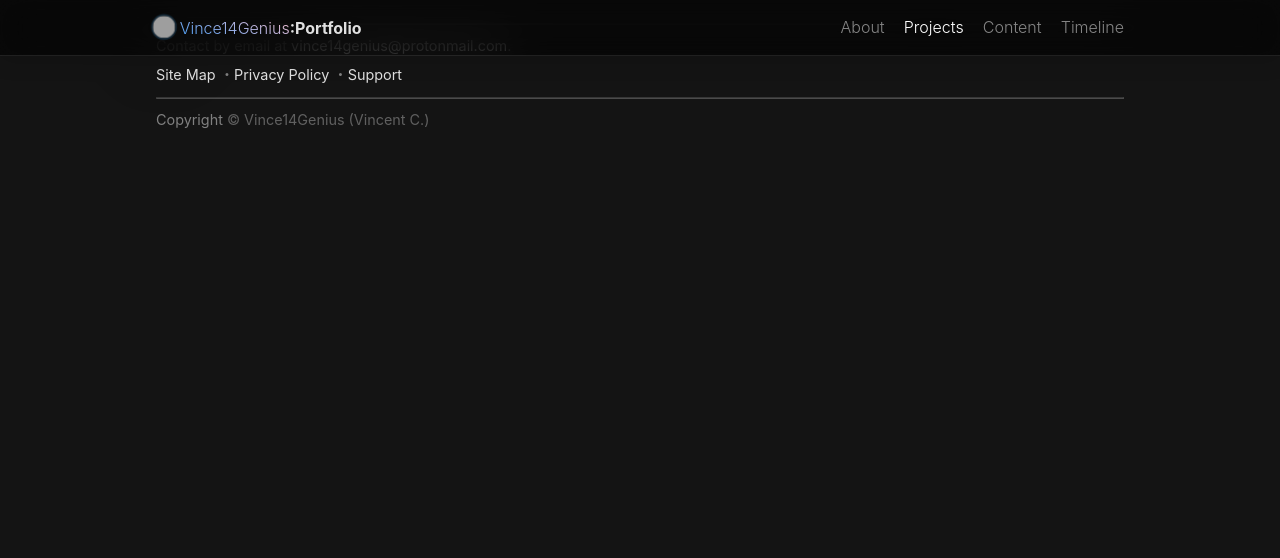
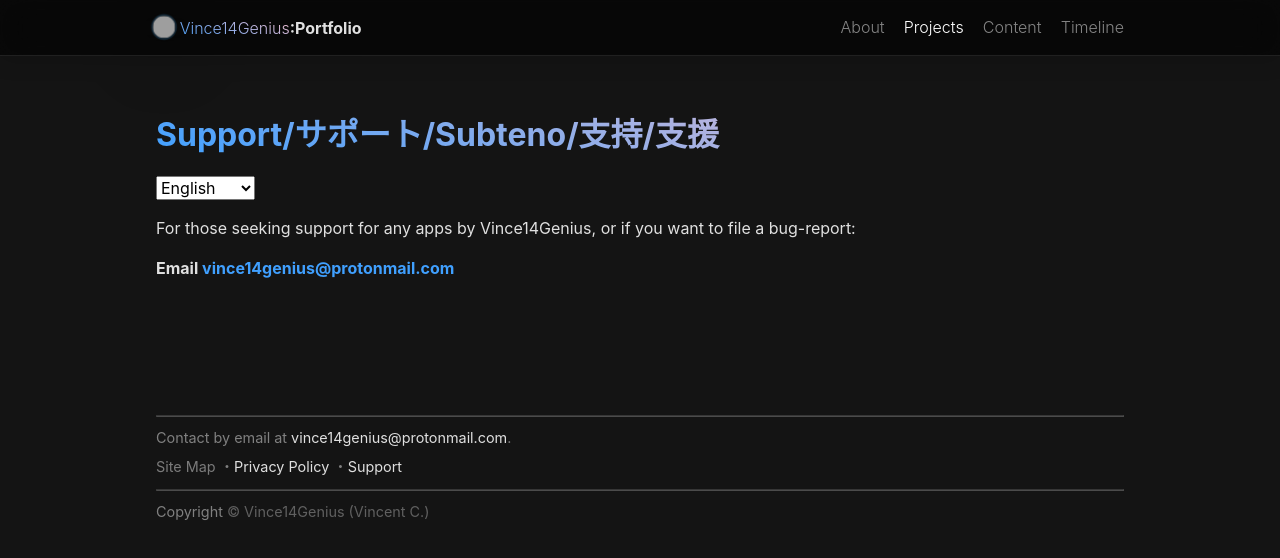
Before and after one commit to Vince14Genius/Vince14Genius.github.io, a React (Create React App) app: page /support in a window 1280 px wide. Shown: the top 558 px of the page. Built offline with nearby package versions, Linux system fonts and the light colour scheme; grey boxes are pictures that could not be loaded.

Commit message:
added the privacy policy and support pages

```diff
--- a/src/App.tsx
+++ b/src/App.tsx
@@ -1,6 +1,5 @@
 import React from 'react';
 import 'normalize.css';
-import logo from './logo.svg';
 import 'react-router-dom';
 import './App.css';
 import { Route, Routes, BrowserRouter as Router } from 'react-router-dom';
@@ -9,6 +8,8 @@ import Footer from './components/Footer/Footer';
 
 import Index from './pages';
 import Projects from './pages/projects/projects';
+import Support from './pages/support';
+import PrivacyPolicy from './pages/privacy-policy';
 
 function App() {
   return (
@@ -18,6 +19,8 @@ function App() {
         <Routes>
           <Route index element={<Index />} />
           <Route path="projects" element={<Projects />} />
+          <Route path="support" element={<Support />} />
+          <Route path="privacy-policy" element={<PrivacyPolicy />} />
         </Routes>
         <Footer />
       </Router>
--- a/src/components/Footer/Footer.tsx
+++ b/src/components/Footer/Footer.tsx
@@ -12,7 +12,7 @@ function Footer() {
           Contact by email at <a className="footer-link" href="mailto:vince14genius@protonmail.com">vince14genius@protonmail.com</a>.
         </p>
         <p className="footer-normal compact-line-height">
-          <Link to="/site-map" className="footer-link">Site Map</Link> ・
+          <Link to="/site-map" className="footer-link link-disabled">Site Map</Link> ・
           <Link to="/privacy-policy" className="footer-link">Privacy Policy</Link> ・
           <Link to="/support" className="footer-link">Support</Link></p>
         <hr className="footer-hr"/>
--- /dev/null
+++ b/src/pages/privacy-policy.tsx
@@ -0,0 +1,29 @@
+import React from 'react';
+
+function PrivacyPolicy() {
+  return (
+    <main id="main-content">
+      <div className="nav-aligned-width-wrapper">
+        <h1 className="text-fancy">Privacy Policy</h1>
+        <p>This privacy policy applies to...</p>
+        <ul>
+          <li>the apps/games "IPA Phonetic Keyboard", "Check Splitter: Divide!", and "Dynamic Dungeon!" available on the iOS
+            App Store</li>
+          <li>this website, <a href="https://vince14genius.github.io">vince14genius.github.io</a>, a static website hosted on
+            GitHub Pages</li>
+        </ul>
+        <p><em>Last updated February 1, 2024</em></p>
+
+        <ul>
+          <li>
+            This privacy policy is very simple: there is no collection or remote storage of any user data in any way or form.
+            In fact, the projects that this privacy policy applies to do not transmit any data to any backend servers at all.
+          </li>
+        </ul>
+
+      </div>
+    </main>
+  );
+}
+
+export default PrivacyPolicy;
--- /dev/null
+++ b/src/pages/support.tsx
@@ -0,0 +1,49 @@
+import React from 'react';
+import { useState } from 'react';
+
+function Support() {
+  const [lang, setLang] = useState("en")
+
+  let supportParagraph = <p className="multilang" lang="en">For those seeking support for any apps by Vince14Genius, or if you want to file a bug-report:</p>;
+  switch(lang) {
+    case("ja"):
+      supportParagraph = <p className="multilang" lang="ja">Vince14Geniusが開発したアプリに関するサポート・バグ報告・お問い合わせは下記メイルアドレス宛てにご連絡いただけます：</p>;
+      break;
+    case("eo"):
+      supportParagraph = <p className="multilang" lang="eo">Se vi bezonas subtenon por programetoj de Vince14Genius, aŭ se vi volas sendi cimo-raportojn:</p>;
+      break;
+    case("zh-Hans"):
+      supportParagraph = <p className="multilang" lang="zh-Hans">在使用 Vince14Genius 的 App 时遇到问题可联系以下邮箱：</p>;
+      break;
+    case("zh-Hant"):
+      supportParagraph = <p className="multilang" lang="zh-Hant">使用 Vince14Genius 的 App 時如果遇到問題可以聯繫以下電郵：</p>;
+      break;
+    default: break;
+  }
+
+  return (
+    <main id="main-content">
+      <div className="nav-aligned-width-wrapper">
+        <h1 className="text-fancy">Support/サポート/Subteno/支持/支援</h1>
+        <select
+          id="select-language"
+          name="Language"
+          value={lang}
+          onChange={e => setLang(e.target.value)}
+        >
+          <option value="en">English</option>
+          <option value="ja">日本語</option>
+          <option value="eo">Esperanto</option>
+          <option value="zh-Hans">简体中文</option>
+          <option value="zh-Hant">繁體中文</option>
+        </select>
+
+        {supportParagraph}
+
+        <p><strong>Email <a href="mailto:vince14genius@protonmail.com">vince14genius@protonmail.com</a></strong></p>
+      </div>
+    </main>
+  );
+}
+
+export default Support;
```
